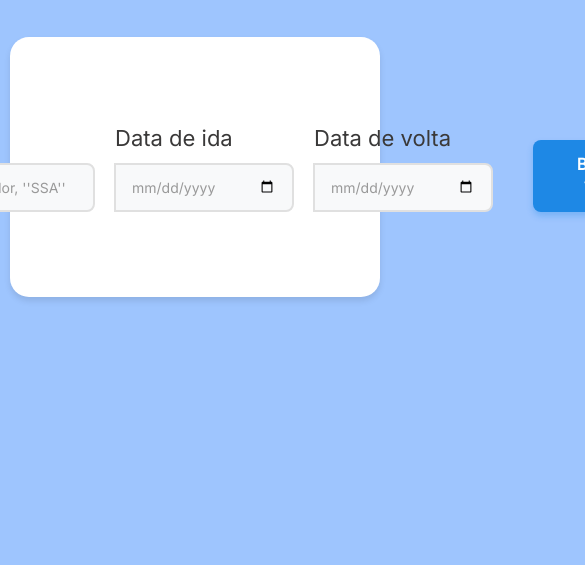
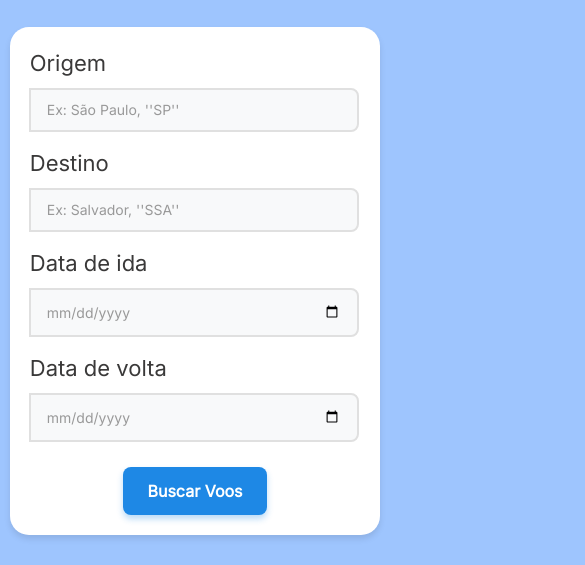
Before and after one commit to JoaoBarreto13/AeroDay, a plain HTML site: page AeroDay.html in a window 390 px wide. Shown: the part 329-894 px from the top of the page, 585 px wide, since content can reach past the window. Before the commit the page ends 844 px from the top, so only its background shows below. Drawn offline with nearby package versions, Linux system fonts and the light colour scheme.

Commit message:
Responsividade

```diff
--- a/AeroDay.html
+++ b/AeroDay.html
@@ -30,7 +30,7 @@
       <input type="text" placeholder="Ex: São Paulo, ''SP''">
     </div>
 
-    <!-- esse curto codigo me deu um trabalhão, mas agora está funcionando-->
+    <!-- esse curto codigo no css me deu um trabalhão, mas agora está funcionando-->
     <div class="input-group">
       <p class="buscaparagrafo">Destino</p>
       <input type="text" placeholder="Ex: Salvador, ''SSA''">
@@ -38,12 +38,12 @@
 
     <div class="input-group">
       <p class="buscaparagrafo">Data de ida</p>
-      <input type="date" placeholder="dd/mm/aaaa">
+      <input type="date" placeholder="DD/MM/AAAA">
     </div>
 
     <div class="input-group">
       <p class="buscaparagrafo">Data de volta</p>
-      <input type="date" placeholder="dd/mm/aaaa">
+      <input type="date" placeholder="DD/MM/AAAA">
     </div>
 
     <button type="button">Buscar Voos</button>
--- a/Style.css
+++ b/Style.css
@@ -196,7 +196,7 @@ transition: all 0.3s ease;
   border-radius: 19px;
   align-items: center;
   justify-content: center;
-  margin: 40px auto;
+  margin: 60px auto;
   background-color: #ffffff;
   box-shadow: 0 4px 6px rgba(0, 0, 0, 0.1);
   width: 1080px;
@@ -211,14 +211,15 @@ transition: all 0.3s ease;
   align-items: end;
   align-content: center;
   padding: 24px;
-  width: auto;
-  max-width: 1200px;
+  width: 100%;
+  max-width: 100%;
 }
 
 .input-group {
   display: flex;
   flex-direction: column;
   gap: 8px;
+  justify-content: flex-end;
 }
 
 .buscaparagrafo {
@@ -242,6 +243,7 @@ input[type="text"] {
   transition: border-color 0.3s ease ;
   width: 100%;
   min-width: 180px;
+  height: 44px;
 }
 
 input[type="text"]:focus {
@@ -310,3 +312,47 @@ input[type="date"]::placeholder {
   color: #999;
   font-family: "inter";
 }
+
+@media (max-width: 1200px) {
+  .Busca {
+    width: 95%;
+  }
+}
+
+@media (max-width: 768px) {
+  .Busca {
+    width: 95%;
+    height: auto;
+    min-height: 260px;
+  }
+
+  .Busca-conteudo {
+    grid-template-columns: repeat(2, 1fr);
+    gap: 18px;
+  }
+
+  button {
+    grid-column: 1 / -1;
+    margin-left: 0;
+    margin-top: 15px;
+    justify-self: center;
+  }
+}
+
+@media (max-width: 480px) {
+  .Busca {
+    width: 95%;
+    height: auto;
+    margin: 30px auto;
+  }
+
+  .Busca-conteudo {
+    grid-template-columns: 1fr;
+    gap: 15px;
+    padding: 20px;
+  }
+
+  button {
+    margin-top: 10px;
+  }
+}
```
